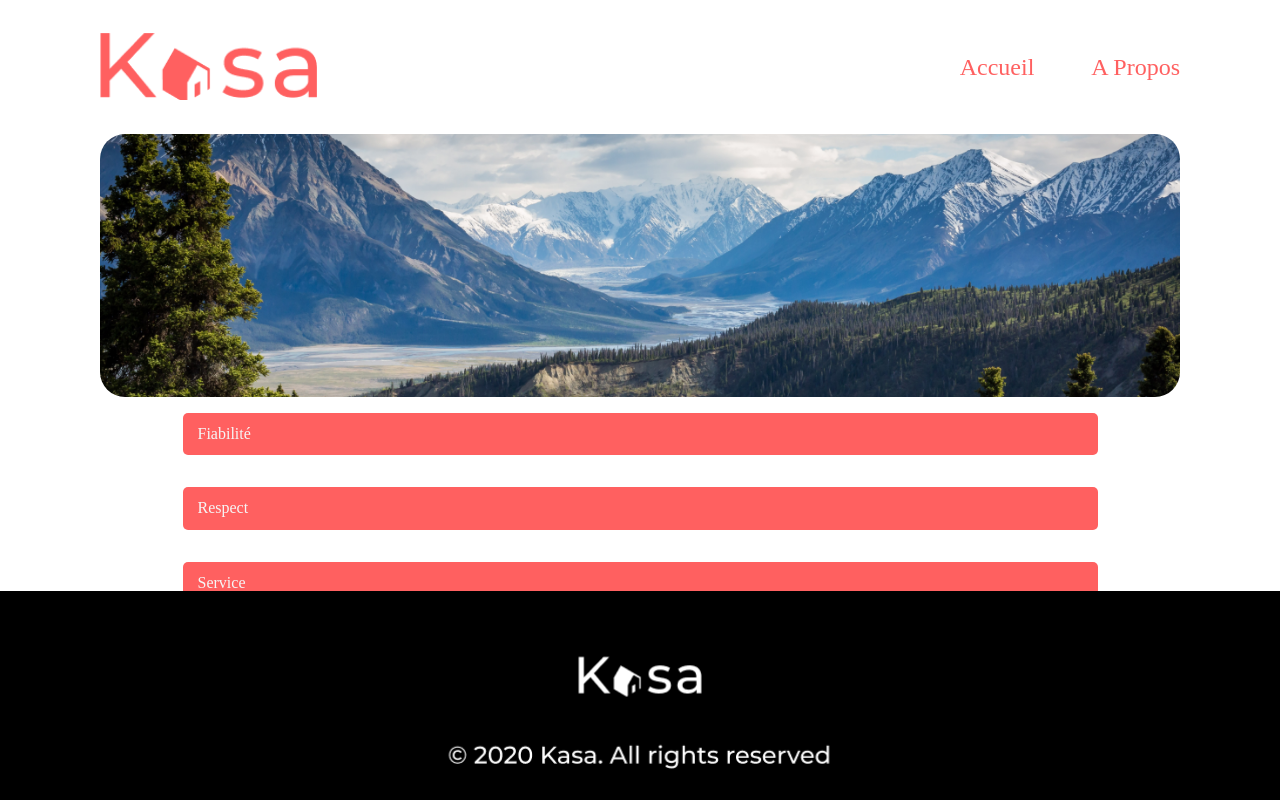
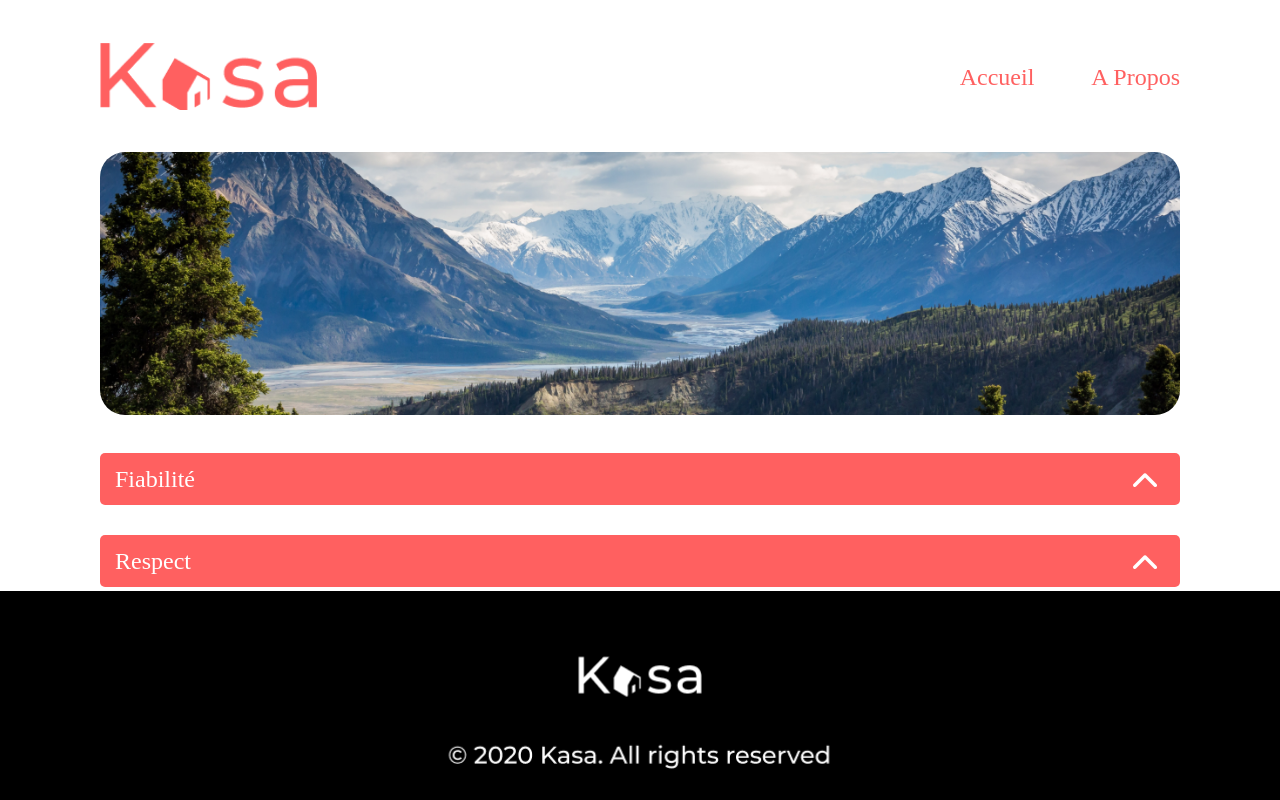
Before and after one commit to NicolasLemarchal/P-6, a React (Create React App) app: page /APropos in a window 1280 px wide. Built offline with nearby package versions, Linux system fonts and the light colour scheme.

Commit message:
Styling Dropdown + A-Propos Page

```diff
--- /dev/null
+++ b/src/components/Collapsible/index.jsx
@@ -0,0 +1,65 @@
+import ArrowIcone from '../../assets/Dropdown/arrow.png'
+import React, { useState } from 'react';
+import styled from 'styled-components'
+
+const CollapsibleWrapper = styled.div`
+  align-items: center;
+  width: 100%;
+`
+
+const ArrowImg = styled.img`
+  position: absolute;
+  right: 120px;
+  transition: transform 0.5s ease;
+  transform: ${({ rotated }) => (rotated ? 'rotate(-180deg)' : 'rotate(0)')};
+`
+
+const Button = styled.button`
+  width: 100%;
+  height: 52px;
+  display: flex;
+  align-items: center;
+  padding: 10px 20px 10px 15px;
+  border-radius: 5px;
+  border: none;
+  background-color: #FF6060;
+  color: #FFF;
+  font-family: Montserrat;
+  font-size: 24px;
+  font-style: normal;
+  font-weight: 500;
+`
+
+const Valeurs = styled.h4`
+  background-color: #F6F6F6;
+  color: #FF6060;
+  margin: 0px;
+  padding: 10px;
+  border-radius: 5px;
+`
+
+const Collapsible = (props) => {
+  const [open, setOpen] = useState(false);
+  const [arrowRotated, setArrowRotated] = useState(false);
+
+  const toggle = () => {
+    setOpen(!open);
+    setArrowRotated(!arrowRotated);
+  };
+
+  return (
+    <CollapsibleWrapper>
+      <Button onClick={toggle}>
+        {props.buttonText}
+        <ArrowImg src={ArrowIcone} alt="Arrow" rotated={arrowRotated} />
+      </Button>
+      {open && (
+        <div className="toggle">
+          <Valeurs>{props.valeursText}</Valeurs>
+        </div>
+      )}
+    </CollapsibleWrapper>
+  );
+};
+
+export default Collapsible;
--- a/src/components/Error/index.jsx
+++ b/src/components/Error/index.jsx
@@ -4,7 +4,7 @@ import colors from '../../utils/style/colors'
 import ErrorImg from '../../assets/Error/404.png'
 
 const ErrorWrapper = styled.div`
-  margin-top: 100px;
+  margin-top: 139px;
   display: flex;
   flex-direction: column;
   background-color: ${colors.background};
@@ -15,20 +15,22 @@ const ErrorWrapper = styled.div`
 const Illustration = styled.img`
   width: 597px;
   height: 263px;
-  margin-bottom: 100px;
+  margin-bottom: 139px;
 `
 
 const ErrorSubtitle = styled.h2`
   font-weight: 500;
   font-size: 36px;
   color:#FF6060;
-  margin-bottom: 100px;
+  margin-top: 0px;
+  margin-bottom: 139px;
 `
 
 const ErrorRedirectionLink = styled(Link)`
   font-weight: 500;
   font-size: 18px;
   color:#FF6060;
+  margin-bottom: 139px;
 `
 
 function Error() {
--- a/src/components/Header/index.jsx
+++ b/src/components/Header/index.jsx
@@ -7,7 +7,7 @@ const HeaderLogo = styled.img`
 `
 
 const HeaderContainer = styled.nav`
-  margin: 30px 100px;
+  margin: 40px 100px 0px 100px;
   display: flex;
   justify-content: space-between;
   align-items: center;
--- a/src/pages/APropos/index.jsx
+++ b/src/pages/APropos/index.jsx
@@ -1,14 +1,16 @@
+import React from 'react';
 import styled from 'styled-components'
 import AProposImg from '../../assets/A-Propos/Image source 2.png'
+import Collapsible from '../../components/Collapsible'
 
 const AProposWrapper = styled.div`
   width: calc(100% - 200px);
-  height: 560px;
   display: flex;
   flex-direction: column;
   align-items: center;
   justify-content: flex-end;
-  margin-left: 100px;
+  margin: 38px 100px;
+  gap: 30px;
 `
 
 const Illustration = styled.img`
@@ -16,17 +18,7 @@ const Illustration = styled.img`
   height: 263px;
   border-radius: 25px;
   object-fit: cover;
-`
-
-const Valeurs = styled.p`
-  width: calc(100% - 200px);
-  height: 52px;
-  display: flex;
-  align-items: center;
-  padding: 10px 20px 10px 15px;
-  border-radius: 5px;
-  background-color: #FF6060;
-  color: #F6F6F6;
+  margin-bottom: 8px;
 `
 
 function APropos() {
@@ -34,20 +26,17 @@ function APropos() {
   return (
     <AProposWrapper>
       <Illustration src={AProposImg} />
-      <Valeurs>
-        Fiabilité
-      </Valeurs>
-      <Valeurs>
-        Respect
-      </Valeurs>
-      <Valeurs>
-        Service
-      </Valeurs>
-      <Valeurs>
-        Sécurité
-      </Valeurs>
+      <Collapsible buttonText="Fiabilité" valeursText="Les annonces postées sur Kasa garantissent une fiabilité totale. Les photos sont conformes aux logements, et toutes les informations sont
+ régulièrement vérifiées par nos équipes." />
+      <Collapsible buttonText="Respect" valeursText="La bienveillance fait partie des valeurs fondatrices de Kasa. Tout comportement discriminatoire ou de
+perturbation du voisinage entraînera une exclusion de notre plateforme." />
+      <Collapsible buttonText="Service" valeursText="Nos équipes se tiennent à votre disposition pour vous fournir une expérience parfaite. N'hésitez pas à nous contacter si vous avez la moindre question." />
+      <Collapsible buttonText="Sécurité" valeursText="La sécurité est la priorité de Kasa. Aussi bien pour nos hôtes que pour les voyageurs, chaque logement
+correspond aux critères de sécurité établis par nos services. En laissant une note aussi bien à l'hôte qu'au
+locataire, cela permet à nos équipes de vérifier que les standards sont bien respectés. Nous organisons
+également des ateliers sur la sécurité domestique pour nos hôtes." />
     </AProposWrapper>
-  )
+  );
 }
 
-export default APropos
+export default APropos;
```
Also changed, not shown: src/data/origins.json (deleted, +0 -20 lines), src/assets/Dropdown/arrow.png (added).
